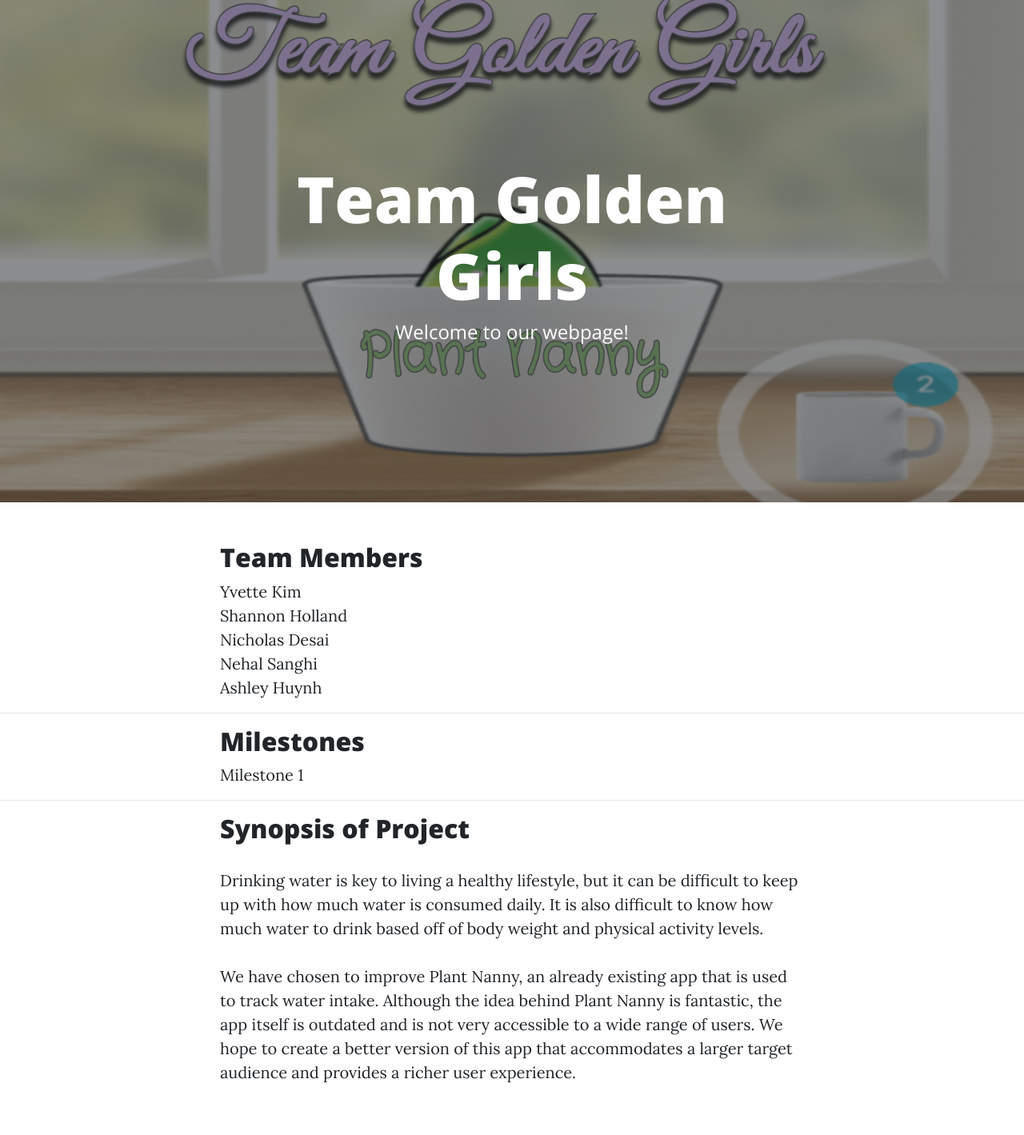
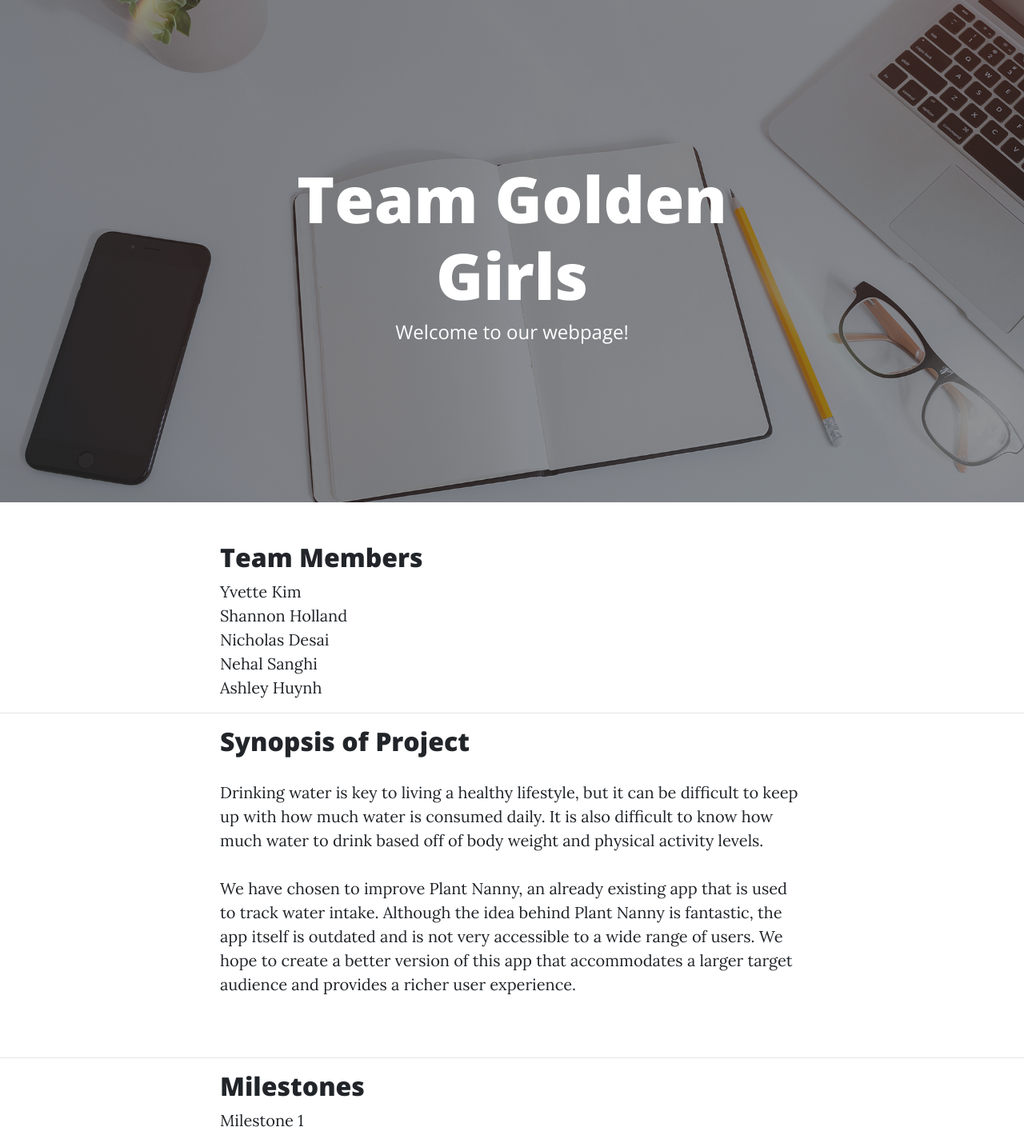
Before and after one commit to ashleyswinning/teamgoldengirls.github.io, a website: page index.html in a window 1280 px wide. Shown: the top 1419 px of the page at 80% size. Drawn offline with nearby package versions, Linux system fonts and the light colour scheme.

Commit message:
changed order of sections
woo

```diff
--- a/index.html
+++ b/index.html
@@ -26,7 +26,7 @@
   <body>
 
     <!-- Page Header -->
-    <header class="masthead" style="background-image: url('plant-nanny-bg.png')">
+    <header class="masthead" style="background-image: url('img/home-bg.jpg')">
       <div class="overlay"></div>
       <div class="container">
         <div class="row">
@@ -57,8 +57,9 @@
     <div class="container">
       <div class="row">
         <div class="col-lg-8 col-md-10 mx-auto">
-           <h2>Milestones</h2>
-          <a href="http://ashleyhuynh.com">Milestone 1</a>
+           <h2>Synopsis of Project</h2>
+                 <p>Drinking water is key to living a healthy lifestyle, but it can be difficult to keep up with how much water is consumed daily. It is also difficult to know how much water to drink based off of body weight and physical activity levels. </p>
+                 <p>We have chosen to improve Plant Nanny, an already existing app that is used to track water intake. Although the idea behind Plant Nanny is fantastic, the app itself is outdated and is not very accessible to a wide range of users. We hope to create a better version of this app that accommodates a larger target audience and provides a richer user experience.</p>
                  <br>
             </div>
           </div>
@@ -67,14 +68,12 @@
      <div class="container">
       <div class="row">
         <div class="col-lg-8 col-md-10 mx-auto">
-           <h2>Synopsis of Project</h2>
-                 <p>Drinking water is key to living a healthy lifestyle, but it can be difficult to keep up with how much water is consumed daily. It is also difficult to know how much water to drink based off of body weight and physical activity levels. </p>
-                 <p>We have chosen to improve Plant Nanny, an already existing app that is used to track water intake. Although the idea behind Plant Nanny is fantastic, the app itself is outdated and is not very accessible to a wide range of users. We hope to create a better version of this app that accommodates a larger target audience and provides a richer user experience.</p>
+           <h2>Milestones</h2>
+          <a href="http://ashleyhuynh.com">Milestone 1</a>
           <br>
             </div>
           </div>
     </div>
-
     <hr>
 
     <!-- Footer -->
```
Lines whose indentation alone changed are shown as unchanged.
